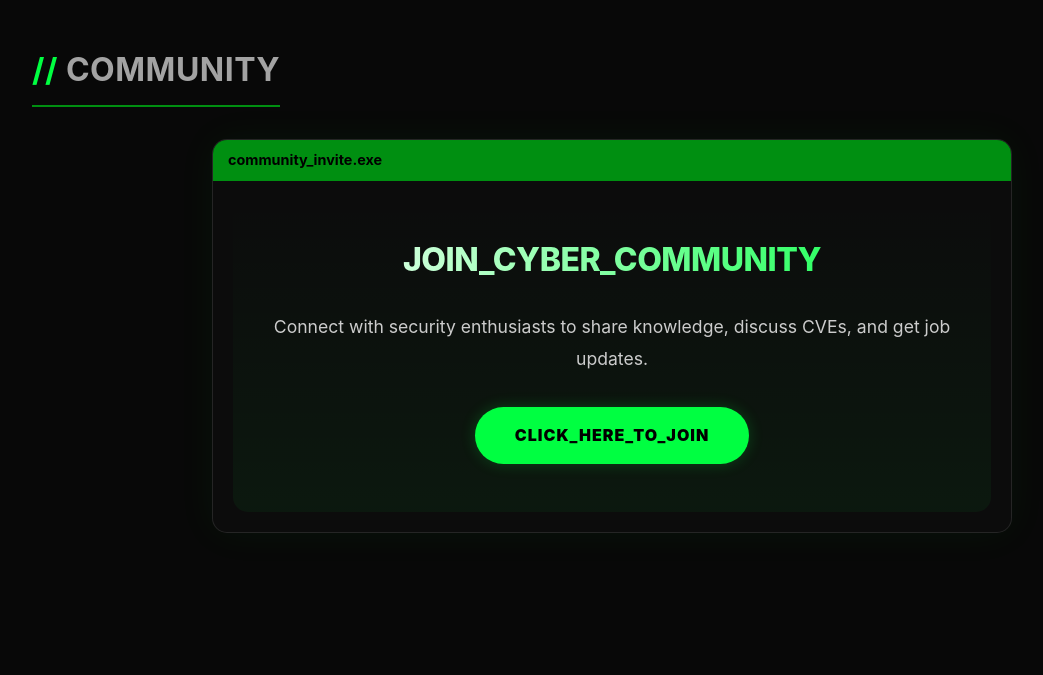
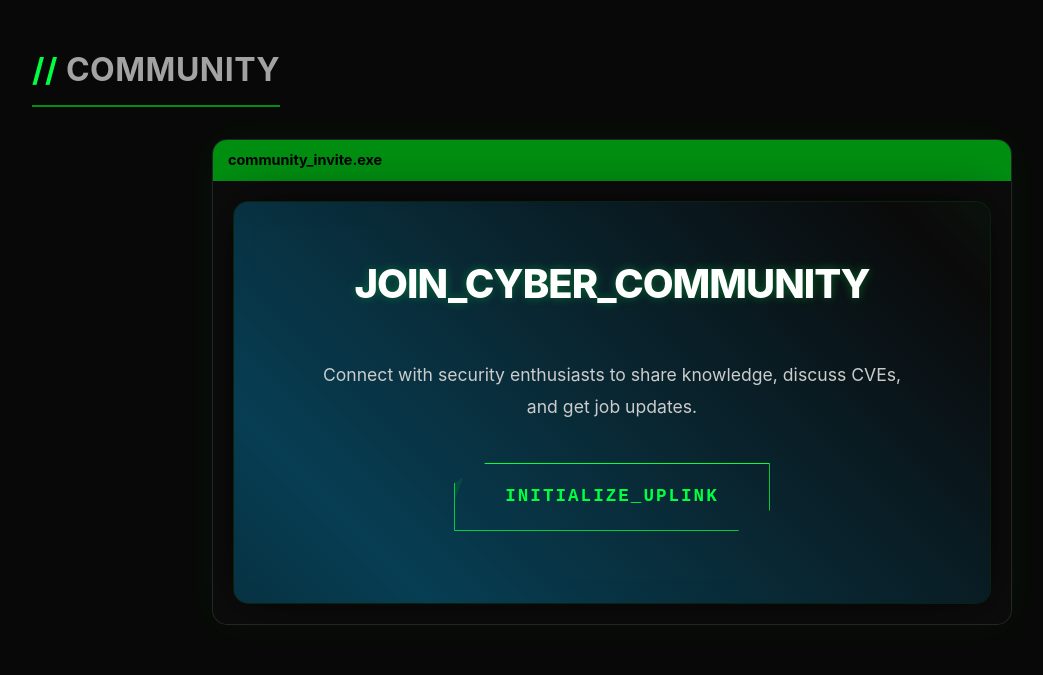
Before and after one commit to harsh-hak/harsh-hak.github.io, a React (Vite) app: page / in a window 1280 px wide. Shown: the part 6940-7615 px from the top of the page, without its empty margins (28-1071 px from the left). Built offline with nearby package versions, Linux system fonts and the light colour scheme; no server answers.

Commit message:
feat: Enhance Community section with new link and visuals

```diff
--- a/src/components/Community.jsx
+++ b/src/components/Community.jsx
@@ -23,12 +23,12 @@ const Community = () => {
 
                             <div className="community-btn-wrapper">
                                 <a
-                                    href="https://forms.gle/xsLyYgHzMiYsp8zx6"
+                                    href="https://cybersphere-community.github.io/"
                                     target="_blank"
                                     rel="noreferrer"
                                     className="community-invite-btn"
                                 >
-                                    CLICK_HERE_TO_JOIN
+                                    INITIALIZE_UPLINK
                                 </a>
                             </div>
                         </div>
--- a/src/index.css
+++ b/src/index.css
@@ -1102,81 +1102,155 @@ img {
    Community Styles
    ========================================= */
 
+/* =========================================
+   Community Styles (Enhanced)
+   ========================================= */
+
 .community-container {
   padding-top: 4rem;
   padding-bottom: 4rem;
+  perspective: 1000px;
 }
 
 .community-card {
   max-width: 800px;
   margin: 0 auto;
+  position: relative;
+  transform-style: preserve-3d;
+  transition: transform 0.5s ease;
+}
+
+.community-card:hover {
+  transform: rotateX(2deg) rotateY(2deg);
 }
 
 .community-content {
-  padding: 2rem;
+  padding: 3rem;
   text-align: center;
-  background: linear-gradient(rgba(0, 0, 0, 0), rgba(0, 255, 65, 0.05));
+  background: rgba(10, 10, 10, 0.8);
+  /* Deep Glass */
+  backdrop-filter: blur(15px);
+  -webkit-backdrop-filter: blur(15px);
+  border: 1px solid rgba(0, 255, 65, 0.1);
   border-radius: 15px;
+  position: relative;
+  overflow: hidden;
+  z-index: 2;
+  box-shadow: 0 0 50px rgba(0, 0, 0, 0.5);
+}
+
+/* Animated Gradient Border Effect */
+.community-content::before {
+  content: '';
+  position: absolute;
+  top: -2px;
+  left: -2px;
+  right: -2px;
+  bottom: -2px;
+  background: linear-gradient(45deg, var(--primary), transparent, var(--secondary), transparent, var(--primary));
+  background-size: 400%;
+  z-index: -1;
+  border-radius: 16px;
+  animation: border-flow 20s linear infinite;
+  opacity: 0.3;
+}
+
+@keyframes border-flow {
+  0% {
+    background-position: 0 0;
+  }
+
+  50% {
+    background-position: 100% 0;
+  }
+
+  100% {
+    background-position: 0 0;
+  }
 }
 
 .community-header {
-  font-size: 2rem;
+  font-size: 2.5rem;
   margin-bottom: 1.5rem;
-  /* Gradient Text for Header */
-  background: linear-gradient(to right, #fff, var(--primary));
-  -webkit-background-clip: text;
-  background-clip: text;
-  -webkit-text-fill-color: transparent;
+  color: #fff;
   font-weight: 800;
-  letter-spacing: -0.5px;
+  letter-spacing: -1px;
+  text-shadow: 0 0 10px rgba(0, 255, 65, 0.3);
+  position: relative;
+  display: inline-block;
 }
 
 .community-desc {
   color: #ccc;
-  margin-bottom: 2rem;
+  margin-bottom: 2.5rem;
   line-height: 1.8;
   font-size: 1.1rem;
+  max-width: 600px;
+  margin-left: auto;
+  margin-right: auto;
 }
 
 .community-btn-wrapper {
   margin-bottom: 1rem;
+  position: relative;
+  z-index: 10;
 }
 
 .community-invite-btn {
   display: inline-block;
-  padding: 15px 40px;
-  background: var(--primary);
-  color: #000;
+  padding: 18px 50px;
+  background: transparent;
+  color: var(--primary);
   text-decoration: none;
   font-weight: 900;
-  letter-spacing: 1px;
+  letter-spacing: 2px;
   transition: 0.3s;
-  border-radius: 30px;
-  box-shadow: 0 0 15px rgba(0, 255, 65, 0.2);
-  font-size: 1rem;
+  border: 1px solid var(--primary);
+  position: relative;
+  overflow: hidden;
+  font-family: var(--font-mono);
   text-transform: uppercase;
+  font-size: 1.1rem;
+  clip-path: polygon(10% 0, 100% 0, 100% 70%, 90% 100%, 0 100%, 0 30%);
+}
+
+.community-invite-btn::before {
+  content: '';
+  position: absolute;
+  top: 0;
+  left: -100%;
+  width: 100%;
+  height: 100%;
+  background: rgba(0, 255, 65, 0.1);
+  transition: 0.3s;
+  transform: skewX(-20deg);
+}
+
+.community-invite-btn:hover::before {
+  left: 100%;
+  transition: 0.5s;
 }
 
 .community-invite-btn:hover {
-  transform: scale(1.05);
-  box-shadow: 0 0 30px var(--primary-dim);
+  background: var(--primary);
+  color: #000;
+  box-shadow: 0 0 30px rgba(0, 255, 65, 0.4), inset 0 0 10px rgba(0, 0, 0, 0.5);
+  text-shadow: none;
 }
 
 @media (max-width: 768px) {
   .community-header {
-    font-size: 1.5rem;
-    word-break: break-word;
+    font-size: 1.8rem;
   }
 
   .community-content {
-    padding: 1rem;
+    padding: 2rem 1rem;
   }
 
   .community-invite-btn {
-    padding: 15px 20px;
+    padding: 15px 30px;
     font-size: 0.9rem;
     width: 100%;
-    max-width: 300px;
   }
 }
 
--- a/vite.config.js
+++ b/vite.config.js
@@ -6,13 +6,6 @@ export default defineConfig({
   plugins: [react()],
   base: "/",
   build: {
-    rollupOptions: {
-      output: {
-        manualChunks: {
-          vendor: ['react', 'react-dom', 'framer-motion'],
-          icons: ['react-icons']
-        }
-      }
-    }
+    outDir: 'dist',
   }
 })
```
